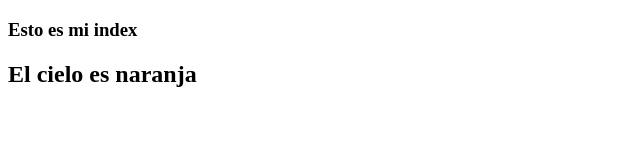
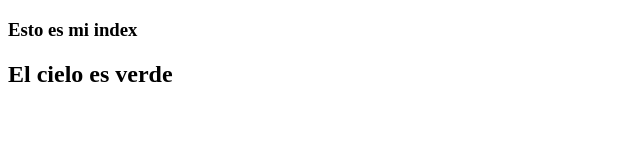
Before and after one commit to dgb-asir1/IAPWE-1, a plain HTML site: page index.html in a window 1280 px wide. Shown: the full height of the page, 0-640 px from the left. Drawn offline with Linux system fonts and the light colour scheme.

Commit message:
Modificado index.html

```diff
--- a/index.html
+++ b/index.html
@@ -3,6 +3,6 @@
     <head></head>
     <body>
         <h3>Esto es mi index</h3>
-        <h2>El cielo es naranja</h2>
+        <h2>El cielo es verde</h2>
     </body>
 </html>
```
